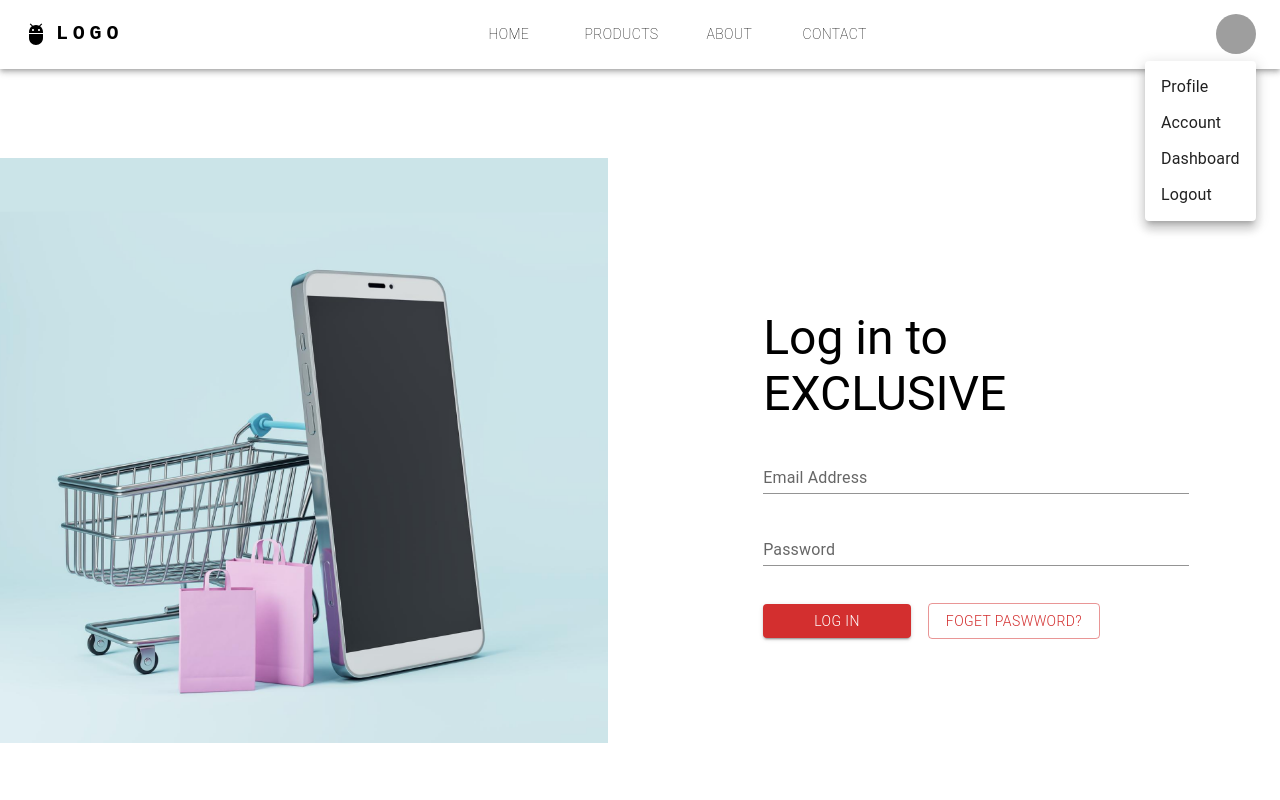
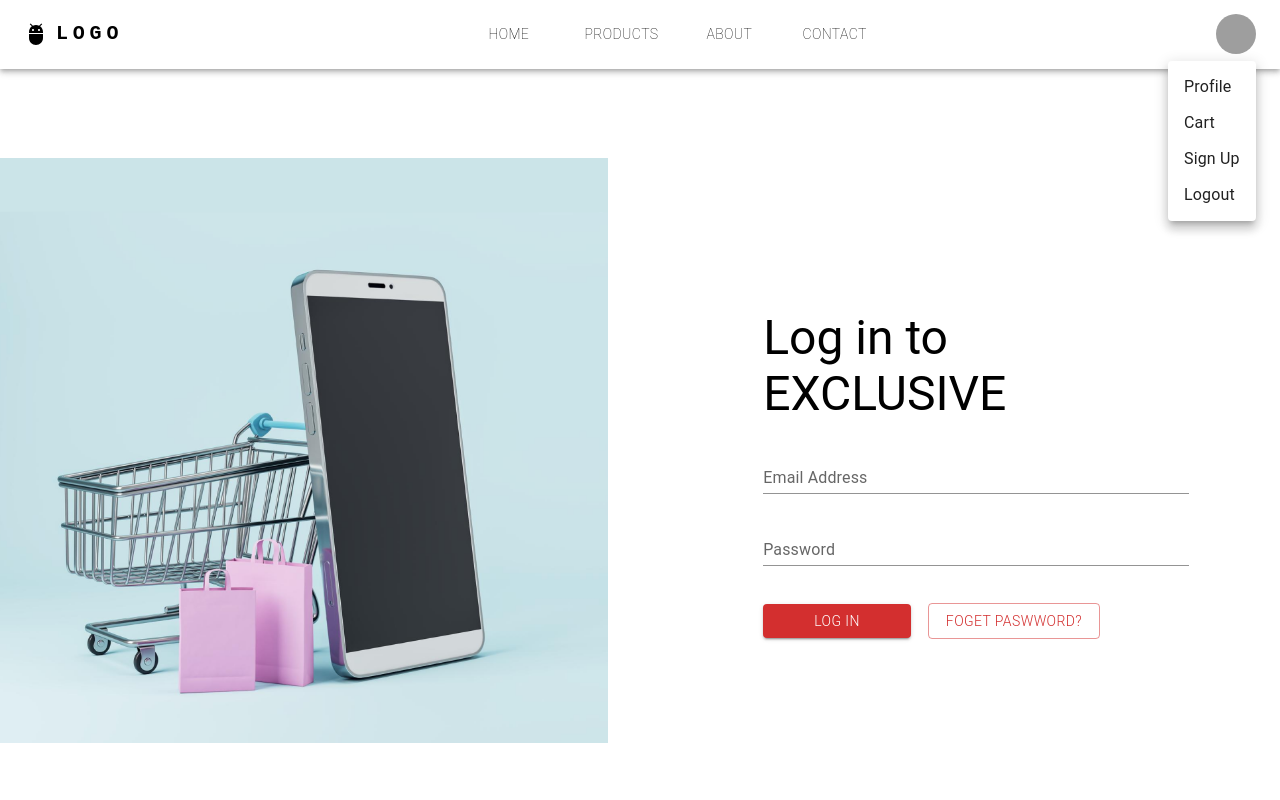
Before and after one commit to Faiq-Dogar/ecommerce-website, a React (Create React App) app: page /signIn in a window 1280 px wide. Both pictures are taken after a click on the button "Open settings". Shown: the top 800 px of the page. Built offline with nearby package versions, Linux system fonts and the light colour scheme; data requests are answered from the project's data file; grey boxes are pictures that could not be loaded.

Commit message:
SinIn Navigation 11/July/24

```diff
--- a/src/componenets/Appbar.js
+++ b/src/componenets/Appbar.js
@@ -13,8 +13,6 @@ import Button from '@mui/material/Button';
 import Tooltip from '@mui/material/Tooltip';
 import MenuItem from '@mui/material/MenuItem';
 import AdbIcon from '@mui/icons-material/Adb';
-
-const settings = ['Profile', 'Account', 'Dashboard', 'Logout'];
 
 const pages = [
     {
@@ -32,6 +30,24 @@ const pages = [
     {
         name: "Contact",
         url: "/contacts"
+    }
+];
+const settings = [
+    {
+        name: "Profile",
+        url: "/"
+    },
+    {
+        name: "Cart",
+        url: "/products"
+    },
+    {
+        name: "Sign Up",
+        url: "/about"
+    },
+    {
+        name: "Logout",
+        url: "/signIn"
     }
 ];
 
@@ -192,8 +208,12 @@ function ResponsiveAppBar() {
                             onClose={handleCloseUserMenu}
                         >
                             {settings.map((setting) => (
-                                <MenuItem key={setting} onClick={handleCloseUserMenu}>
-                                    <Typography textAlign="center">{setting}</Typography>
+                                <MenuItem
+                                    key={setting}
+                                    component={Link}
+                                    to={setting.url}
+                                    onClick={handleCloseUserMenu}>
+                                    <Typography textAlign="center">{setting.name}</Typography>
                                 </MenuItem>
                             ))}
                         </Menu>
--- a/src/pages/Signin.js
+++ b/src/pages/Signin.js
@@ -1,8 +1,14 @@
 import { Box, Button, Grid, Stack, TextField, Typography } from '@mui/material'
 import signInImage from '../Images/Screenshot 2024-07-11 063446.png'
 import React from 'react'
+import { useNavigate } from 'react-router-dom';
+
 
 const Signin = () => {
+    const navigate = useNavigate();
+    const validateUser = () => {
+        navigate(`/`);
+    }
     return (
         <Grid container spacing={8} sx={{ my: "2%" }}>
             <Grid item xs={6} md={6}>
@@ -27,7 +33,8 @@ const Signin = () => {
                             variant="standard"
                         />
                         <Box>
-                            <Button variant='contained' color='error' sx={{ my: "3%", px: "12%", pt: "1.25%", pb: "1%", fontWeight: "light" }}>
+                            <Button variant='contained' color='error' sx={{ my: "3%", px: "12%", pt: "1.25%", pb: "1%", fontWeight: "light" }}
+                            onClick={validateUser}>
                                 Log In
                             </Button>
                             <Button variant='outlined' color='error' sx={{ my: "3%", ml: "4%", px: "4%", pt: "1.25%", pb: "1%", fontWeight: "light" }}>
```
